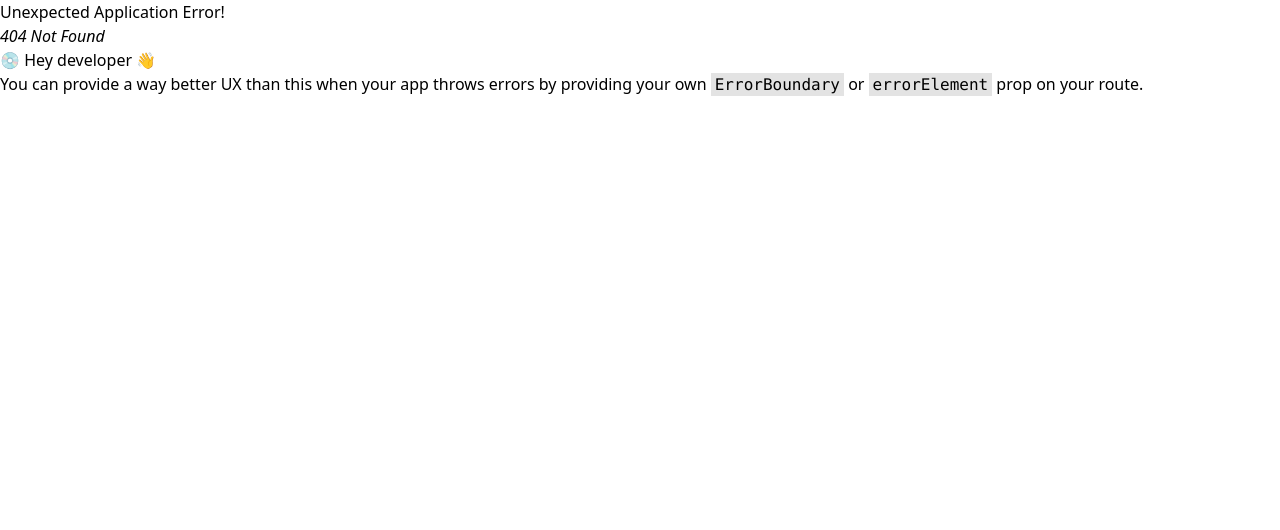
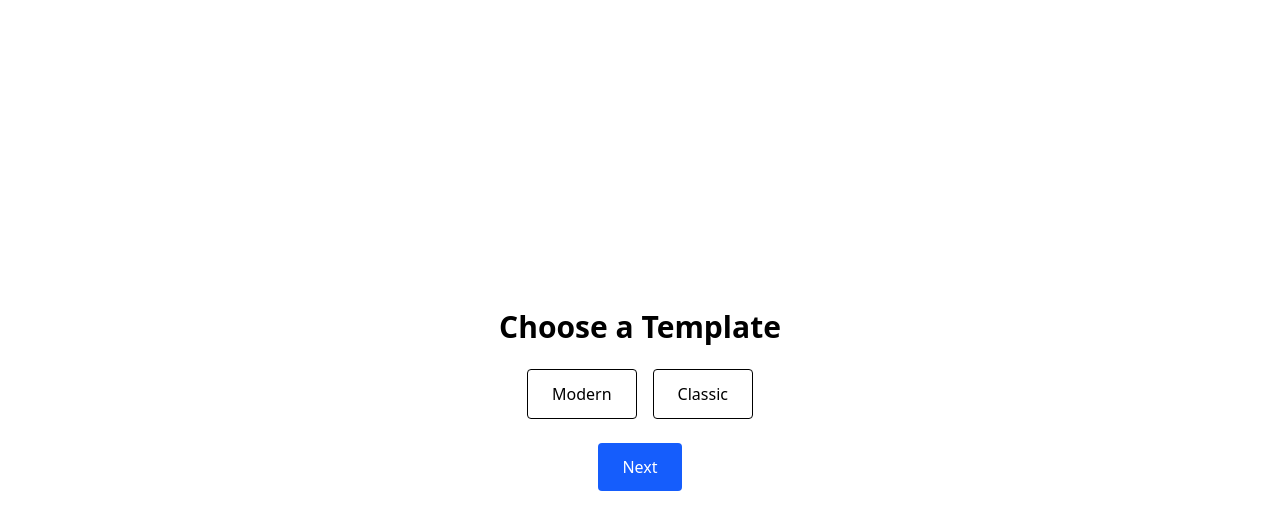
Before and after one commit to Nitesh47kumars/Resumify, a React (Vite) app: page /create/template in a window 1280 px wide. Before the commit this address had no page. Shown: the top 530 px of the page. Built offline with nearby package versions, Linux system fonts and the light colour scheme.

Commit message:
Build Protected Route for Creating Resume

```diff
--- a/src/App.jsx
+++ b/src/App.jsx
@@ -1,14 +1,50 @@
-import React from "react";
-import { createBrowserRouter, RouterProvider } from "react-router-dom";
-import Homepage from "./Pages/Homepage";
+import { BrowserRouter, Routes, Route } from "react-router-dom";
+import { StepProvider } from "./Context/StepContext";
+import ProtectedRoute from "./Routes/ProtectedRoute";
+
+// Pages
+import Homepage from "./pages/Homepage";
+import ChooseTemplate from "./pages/Create/ChooseTemplate";
+import Education from "./pages/Create/Education";
+import Skills from "./pages/Create/Skills";
+import Summary from "./pages/Create/Summary";
 
 export default function App() {
-  const Router = createBrowserRouter([
-    {
-      path:"/",
-      element: <Homepage/>
-    }
-  ])
+  return (
+    <BrowserRouter>
+      <StepProvider>
+        <Routes>
+          {/* Homepage (with HeroSection, About, etc.) */}
+          <Route path="/" element={<Homepage />} />
 
-  return <RouterProvider router={Router}/>;
+          {/* Resume builder routes */}
+          <Route path="/create/template" element={<ChooseTemplate />} />
+          <Route
+            path="/create/education"
+            element={
+              <ProtectedRoute stepNumber={2}>
+                <Education />
+              </ProtectedRoute>
+            }
+          />
+          <Route
+            path="/create/skills"
+            element={
+              <ProtectedRoute stepNumber={3}>
+                <Skills />
+              </ProtectedRoute>
+            }
+          />
+          <Route
+            path="/create/summary"
+            element={
+              <ProtectedRoute stepNumber={4}>
+                <Summary />
+              </ProtectedRoute>
+            }
+          />
+        </Routes>
+      </StepProvider>
+    </BrowserRouter>
+  );
 }
--- /dev/null
+++ b/src/Context/StepContext.jsx
@@ -0,0 +1,21 @@
+import { createContext, useContext, useState } from "react";
+
+const StepContext = createContext();
+
+export const StepProvider = ({ children }) => {
+  const [completedStep, setCompletedStep] = useState(1);
+  const [formData, setFormData] = useState({
+    template: "",
+    education: [],
+    skills: [],
+    summary: "",
+  });
+
+  return (
+    <StepContext.Provider value={{ completedStep, setCompletedStep, formData, setFormData }}>
+      {children}
+    </StepContext.Provider>
+  );
+};
+
+export const useStep = () => useContext(StepContext);
--- /dev/null
+++ b/src/Pages/Create/ChooseTemplate.jsx
@@ -0,0 +1,45 @@
+import { useStep } from "../../Context/StepContext";
+import { useNavigate } from "react-router-dom";
+
+export default function ChooseTemplate() {
+  const { setCompletedStep, formData, setFormData } = useStep();
+  const navigate = useNavigate();
+
+  const handleNext = () => {
+    if (!formData.template) return alert("Please choose a template!");
+    setCompletedStep(2);
+    navigate("/create/education");
+  };
+
+  return (
+    <div className="flex flex-col items-center justify-center min-h-screen p-6">
+      <h1 className="text-3xl font-bold mb-6">Choose a Template</h1>
+
+      <div className="flex gap-4">
+        <button
+          onClick={() => setFormData({ ...formData, template: "Modern" })}
+          className={`px-6 py-3 rounded border ${
+            formData.template === "Modern" ? "bg-blue-600 text-white" : ""
+          }`}
+        >
+          Modern
+        </button>
+        <button
+          onClick={() => setFormData({ ...formData, template: "Classic" })}
+          className={`px-6 py-3 rounded border ${
+            formData.template === "Classic" ? "bg-blue-600 text-white" : ""
+          }`}
+        >
+          Classic
+        </button>
+      </div>
+
+      <button
+        onClick={handleNext}
+        className="mt-6 bg-blue-600 text-white px-6 py-3 rounded hover:bg-blue-700"
+      >
+        Next
+      </button>
+    </div>
+  );
+}
--- /dev/null
+++ b/src/Pages/Create/Education.jsx
@@ -0,0 +1,35 @@
+import { useStep } from "../../Context/StepContext";
+import { useNavigate } from "react-router-dom";
+import { useState } from "react";
+
+export default function Education() {
+  const { setCompletedStep, formData, setFormData } = useStep();
+  const [edu, setEdu] = useState("");
+  const navigate = useNavigate();
+
+  const handleNext = () => {
+    if (!edu.trim()) return alert("Enter your education details");
+    setFormData({ ...formData, education: [...formData.education, edu] });
+    setCompletedStep(3);
+    navigate("/create/skills");
+  };
+
+  return (
+    <div className="flex flex-col items-center justify-center min-h-screen p-6">
+      <h1 className="text-3xl font-bold mb-6">Education</h1>
+      <input
+        type="text"
+        placeholder="e.g. BCA - XYZ University"
+        value={edu}
+        onChange={(e) => setEdu(e.target.value)}
+        className="border p-2 rounded w-80 mb-4"
+      />
+      <button
+        onClick={handleNext}
+        className="bg-blue-600 text-white px-6 py-3 rounded hover:bg-blue-700"
+      >
+        Next
+      </button>
+    </div>
+  );
+}
--- /dev/null
+++ b/src/Pages/Create/Skills.jsx
@@ -0,0 +1,35 @@
+import { useStep } from "../../Context/StepContext";
+import { useNavigate } from "react-router-dom";
+import { useState } from "react";
+
+export default function Skills() {
+  const { setCompletedStep, formData, setFormData } = useStep();
+  const [skill, setSkill] = useState("");
+  const navigate = useNavigate();
+
+  const handleNext = () => {
+    if (!skill.trim()) return alert("Enter at least one skill");
+    setFormData({ ...formData, skills: [...formData.skills, skill] });
+    setCompletedStep(4);
+    navigate("/create/summary");
+  };
+
+  return (
+    <div className="flex flex-col items-center justify-center min-h-screen p-6">
+      <h1 className="text-3xl font-bold mb-6">Skills</h1>
+      <input
+        type="text"
+        placeholder="e.g. React.js, Node.js"
+        value={skill}
+        onChange={(e) => setSkill(e.target.value)}
+        className="border p-2 rounded w-80 mb-4"
+      />
+      <button
+        onClick={handleNext}
+        className="bg-blue-600 text-white px-6 py-3 rounded hover:bg-blue-700"
+      >
+        Next
+      </button>
+    </div>
+  );
+}
--- /dev/null
+++ b/src/Pages/Create/Summary.jsx
@@ -0,0 +1,17 @@
+import { useStep } from "../../Context/StepContext";
+
+export default function Summary() {
+  const { formData } = useStep();
+
+  return (
+    <div className="flex flex-col items-center justify-center min-h-screen p-6">
+      <h1 className="text-3xl font-bold mb-6">Summary</h1>
+      <pre className="bg-gray-100 p-4 rounded w-full max-w-xl text-sm">
+        {JSON.stringify(formData, null, 2)}
+      </pre>
+      <button className="mt-6 bg-green-600 text-white px-6 py-3 rounded hover:bg-green-700">
+        Generate Resume
+      </button>
+    </div>
+  );
+}
--- /dev/null
+++ b/src/Routes/ProtectedRoute.jsx
@@ -0,0 +1,7 @@
+import { Navigate } from "react-router-dom";
+import { useStep } from "../Context/StepContext";
+
+export default function ProtectedRoute({ children, stepNumber }) {
+  const { completedStep } = useStep();
+  return completedStep >= stepNumber ? children : <Navigate to="/create/template" replace />;
+}
```
